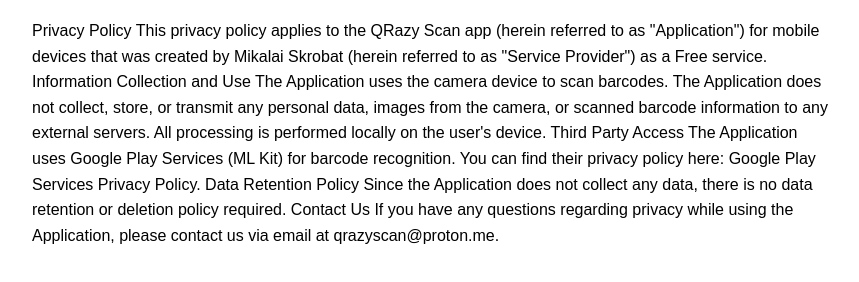
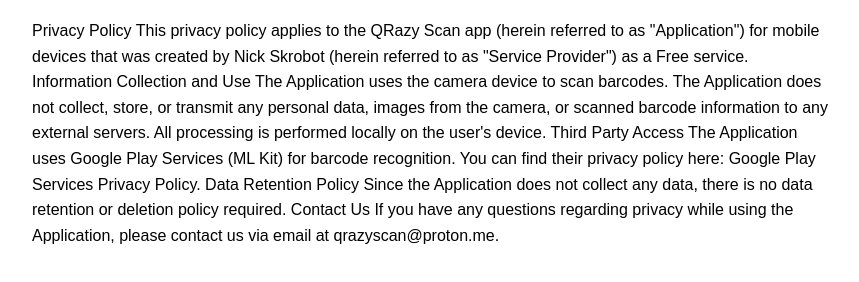
Before and after one commit to NickNeZnik/QRazyScan-privacy-policy, a plain HTML site: page index.html in a window 1280 px wide. Shown: the part 116-398 px from the top of the page, without its empty margins (208-1067 px from the left). Drawn offline with Linux system fonts and the light colour scheme.

Commit message:
Update index.html

```diff
--- a/index.html
+++ b/index.html
@@ -11,7 +11,7 @@
     <h1>Privacy Policy for QRazy Scan</h1>
     <p>Privacy Policy
 
-This privacy policy applies to the QRazy Scan app (herein referred to as "Application") for mobile devices that was created by Mikalai Skrobat (herein referred to as "Service Provider") as a Free service.
+This privacy policy applies to the QRazy Scan app (herein referred to as "Application") for mobile devices that was created by Nick Skrobot (herein referred to as "Service Provider") as a Free service.
 
 Information Collection and Use The Application uses the camera device to scan barcodes. The Application does not collect, store, or transmit any personal data, images from the camera, or scanned barcode information to any external servers. All processing is performed locally on the user's device.
 
```
